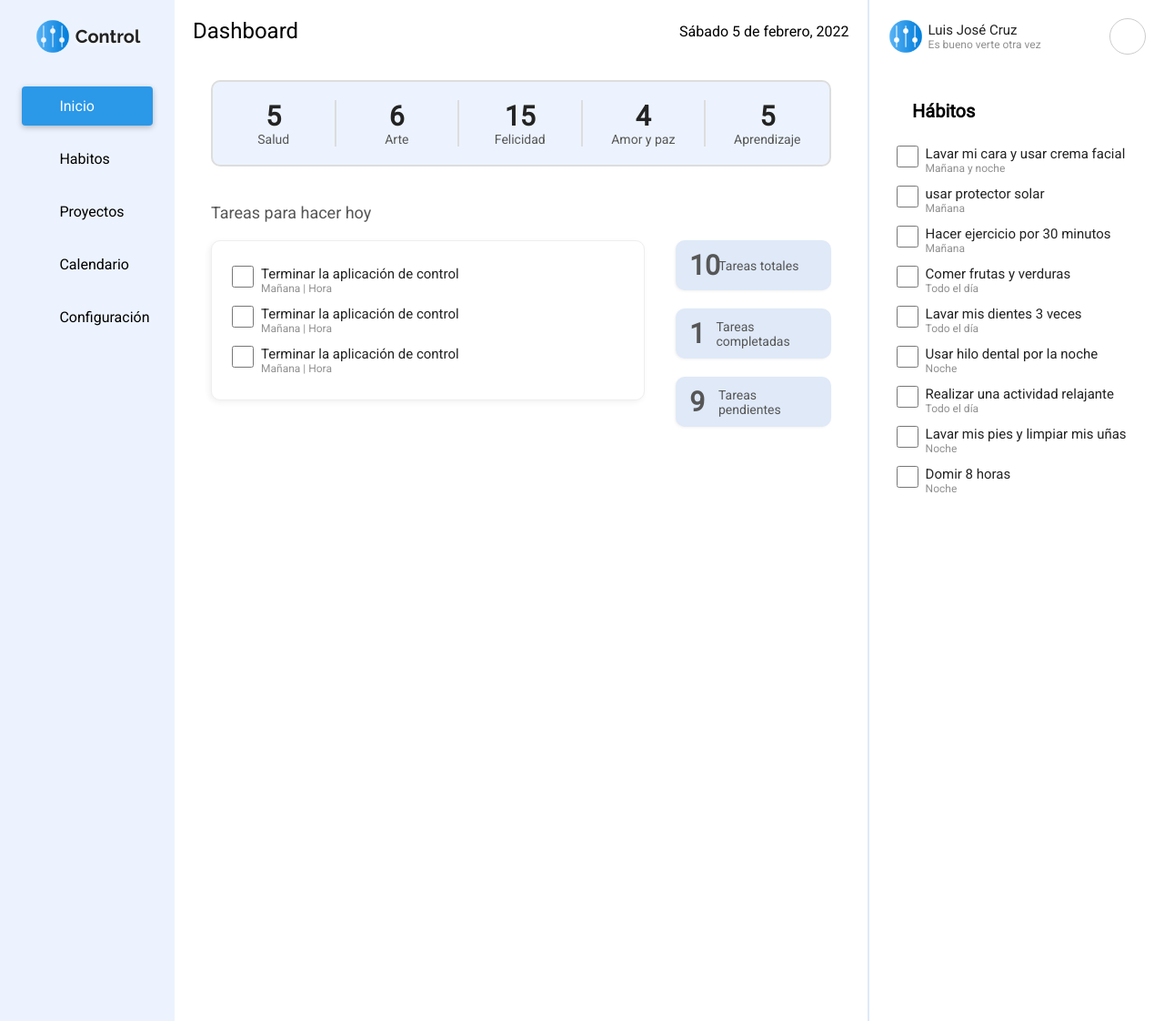
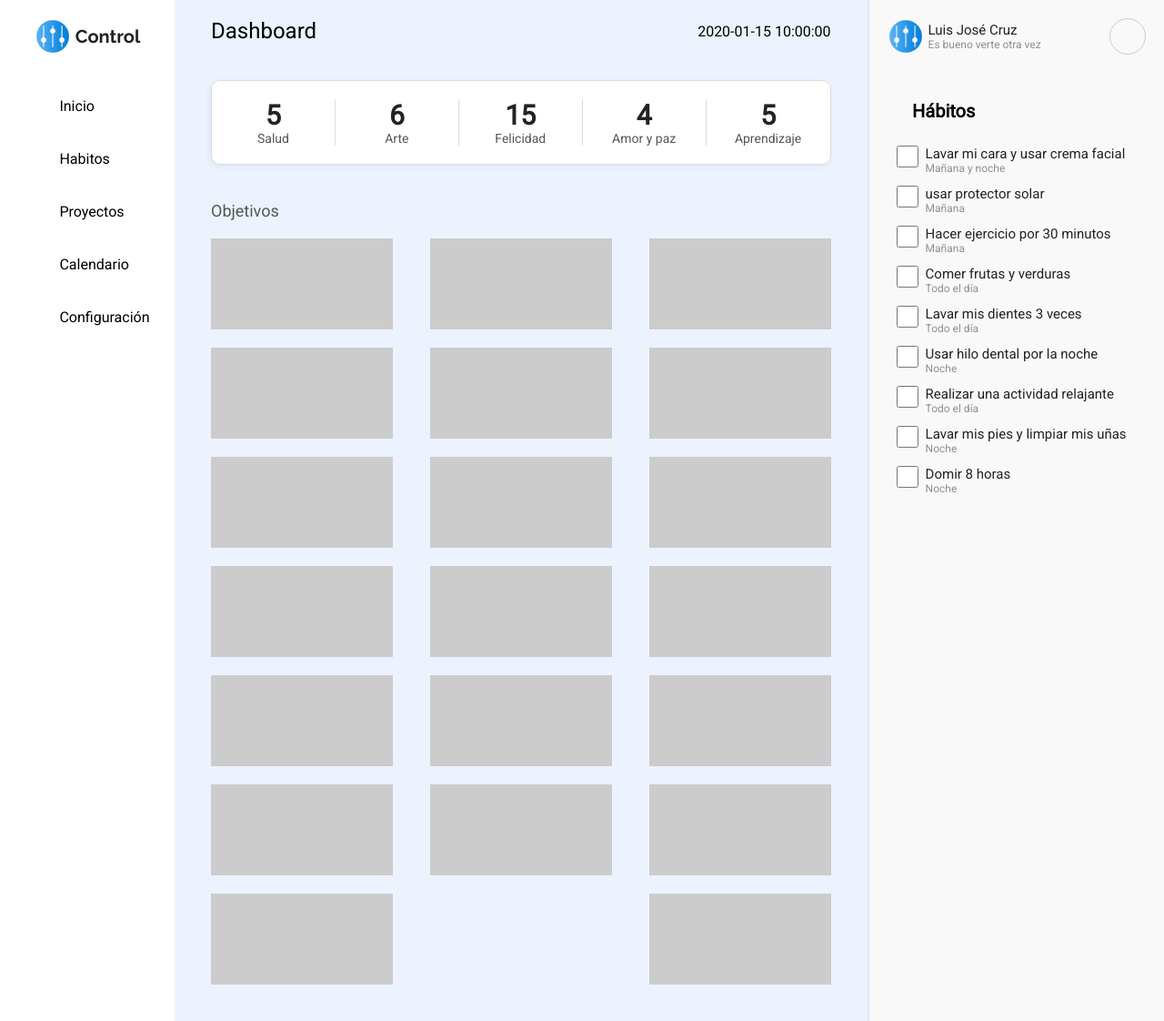
Before and after one commit to luisjosecruz/controlplen, a PHP site: template frontend/views/start.php in a window 1280 px wide. Shown: the whole page at 91% size. Run offline with PHP 8.4, Linux system fonts and the light colour scheme; the template is opened without the code that fills it: most values are stand-ins (such as "Sample title", 1, 10 or a date in 2020); some libraries are stand-ins or nearby versions.

Commit message:
intective changes

```diff
--- a/frontend/assets/css/style.css
+++ b/frontend/assets/css/style.css
@@ -8,8 +8,10 @@ main {
 }
 
 nav {
+    position: fixed;
     width: 15%;
     height: 100%;
+    background: white;
 }
 
 article {
@@ -18,19 +20,22 @@ article {
     justify-content: center;
     width: 85%;
     height: 100%;
+    margin-left: 15%;
 }
 
 .sec-left {
     width: 70%;
     height: 100%;
-    background-color: white;
+    background-color: #ecf3fe;
+    overflow-y: auto;
 }
 
 .sec-right {
     width: 30%;
     height: 100%;
-    background-color: white;
+    background-color: #f9f9f9;
     border-left: 2px solid #dfe9f8;
+    overflow-y: auto;
 }
 
 /*
@@ -70,6 +75,7 @@ nav ul li a .lj {
 
 .item-menu {
     transition: all .26s;
+    cursor: pointer;
 }
 
 .item-menu:hover {
@@ -174,7 +180,7 @@ LEFT AREA / DASHBOARD
     display: flex;
     align-items: center;
     justify-content: space-between;
-    padding: 20px;
+    padding: 20px 40px;
 }
 
 .dashboard-top__title {
@@ -196,16 +202,17 @@ LEFT AREA / DASHBOARD
     justify-content: space-evenly;
     width: 100%;
     margin: 20px 40px;
-    border: 2px solid #dddddd;
+    border: 1px solid #dddddd;
     border-radius: 10px;
-    background-color: #ecf3fe;
+    background-color: white;
+    box-shadow: -2px 2px 6px rgba(0,0,0,0.0575);
 }
 
 .dashboard-numbers__item {
     width: 20%;
     margin: 20px 0;
     text-align: center;
-    border-right: 2px solid #dddddd;
+    border-right: 1px solid #dddddd;
 }
 
 .dashboard-numbers__item:last-child {
@@ -230,6 +237,22 @@ LEFT AREA / DASHBOARD
     font-size: 1.8rem;
     color: #565656;
     padding: 20px 40px 0px;
+}
+
+.home-grid {
+    width: 100%;
+    padding: 20px 40px;
+    display: flex;
+    align-items: center;
+    justify-content: space-between;
+    flex-wrap: wrap;
+}
+
+.home-grid__box {
+    min-width: 200px;
+    min-height: 100px;
+    margin: 0 0 20px;
+    background-color: #cccccc;
 }
 
 .todo {
--- /dev/null
+++ b/frontend/assets/scripts/interactive.js
@@ -0,0 +1,35 @@
+document.addEventListener("DOMContentLoaded", function(event) {
+
+    let route = window.location.pathname;
+
+    // seleccion del menu principal
+    let menuItem = document.getElementsByClassName('item-menu');
+
+    // for (let index = 0; index < menuItem.length; index++) {
+    //     menuItem[index].addEventListener('click', () => {
+    //         for (let j = 0; j < menuItem.length; j++) {
+    //             menuItem[j].classList.remove('active');
+    //         }
+    //         menuItem[index].classList.add('active');
+    //     });
+    // }
+
+    for (let i = 0; i < menuItem.length; i++) {
+        menuItem[i].classList.remove('active');
+    }
+
+    switch (route) {
+        case '/':
+            menuItem[0].classList.add('active');
+
+            break;
+        case '/habits':
+            menuItem[1].classList.add('active');
+
+            break;
+        default:
+            break;
+    }
+
+
+});
--- a/frontend/views/start.php
+++ b/frontend/views/start.php
@@ -1,38 +1,13 @@
-<!DOCTYPE html>
-<html lang="es">
-<head>
-    <meta charset="UTF-8">
-    <meta http-equiv="X-UA-Compatible" content="IE=edge">
-    <meta name="viewport" content="width=device-width, initial-scale=1.0">
-    <title>Control</title>
-    <link rel="stylesheet" href="<?=URLSERVER.'/assets/css/base.css';?>">
-    <link rel="stylesheet" href="<?=URLSERVER.'/assets/css/style.css';?>">
-    <link rel="shortcut icon" href="<?=URLSERVER.'/assets/images/logo.png';?>" type="image/png">
-    <link rel="preconnect" href="https://fonts.googleapis.com">
-    <link rel="preconnect" href="https://fonts.gstatic.com" crossorigin>
-    <link href="https://fonts.googleapis.com/css2?family=Raleway:wght@300;400;500;700&family=Roboto&display=swap" rel="stylesheet">
-</head>
+<?php require_once ('templates/header.php'); ?>
 <body>
     <main>
-        <nav>
-            <div class="logo">
-                <img src="<?=URLSERVER.'/assets/images/logo.png';?>" alt="logo">
-                <p>Control</p>
-            </div>
-            <ul>
-                <li><a href="#" class="item-menu active"><span class="lj lj-home"></span> Inicio</a></li>
-                <li><a href="#" class="item-menu"><span class="lj lj-dice"></span> Habitos</a></li>
-                <li><a href="#" class="item-menu"><span class="lj lj-database"></span> Proyectos</a></li>
-                <li><a href="#" class="item-menu"><span class="lj lj-calendar-full"></span> Calendario</a></li>
-                <li><a href="#" class="item-menu"><span class="lj lj-cog"></span> Configuración</a></li>
-            </ul>
-        </nav>
+        <?php require_once ('templates/navbar.php'); ?>
         <article>
             <section class="sec-left">
                 <div class="dashboard">
                     <div class="dashboard-top">
                         <p class="dashboard-top__title">Dashboard</p>
-                        <p>Sábado 5 de febrero, 2022</p>
+                        <p><?=$date;?></p>
                     </div>
                     <div class="dashboard-body">
                         <div class="dashboard-numbers">
@@ -57,8 +32,30 @@
                                 <p class="normal-text">Aprendizaje</p>
                             </div>
                         </div>
-                        <p class="title-divider">Tareas para hacer hoy</p>
-                        <div class="todo">
+                        <p class="title-divider">Objetivos</p>
+                        <div class="home-grid">
+                            <div class="home-grid__box home-grid__one"></div>
+                            <div class="home-grid__box home-grid__two"></div>
+                            <div class="home-grid__box home-grid__three"></div>
+                            <div class="home-grid__box home-grid__three"></div>
+                            <div class="home-grid__box home-grid__three"></div>
+                            <div class="home-grid__box home-grid__one"></div>
+                            <div class="home-grid__box home-grid__two"></div>
+                            <div class="home-grid__box home-grid__three"></div>
+                            <div class="home-grid__box home-grid__three"></div>
+                            <div class="home-grid__box home-grid__three"></div>
+                            <div class="home-grid__box home-grid__one"></div>
+                            <div class="home-grid__box home-grid__two"></div>
+                            <div class="home-grid__box home-grid__three"></div>
+                            <div class="home-grid__box home-grid__three"></div>
+                            <div class="home-grid__box home-grid__three"></div>
+                            <div class="home-grid__box home-grid__one"></div>
+                            <div class="home-grid__box home-grid__two"></div>
+                            <div class="home-grid__box home-grid__three"></div>
+                            <div class="home-grid__box home-grid__three"></div>
+                            <div class="home-grid__box home-grid__three"></div>
+                        </div>
+                        <!-- <div class="todo">
                             <div class="todo-task">
                                 <table>
                                     <tbody>
@@ -67,32 +64,10 @@
                                                 <label class="habits-list__text">
                                                     <input type="checkbox">
                                                     <p>
-                                                        <span class="normal-text">Terminar la aplicación de control</span>
-                                                        <span class="small-text">Mañana | Hora</span>
+                                                        <span class="normal-text">---</span>
+                                                        <span class="small-text">...</span>
                                                     </p>
                                                 </label>
-                                            </td>
-                                        </tr>
-                                        <tr>
-                                            <td>
-                                                <label class="habits-list__text">
-                                                        <input type="checkbox">
-                                                        <p>
-                                                            <span class="normal-text">Terminar la aplicación de control</span>
-                                                            <span class="small-text">Mañana | Hora</span>
-                                                        </p>
-                                                    </label>
-                                            </td>
-                                        </tr>
-                                        <tr>
-                                            <td>
-                                                <label class="habits-list__text">
-                                                        <input type="checkbox">
-                                                        <p>
-                                                            <span class="normal-text">Terminar la aplicación de control</span>
-                                                            <span class="small-text">Mañana | Hora</span>
-                                                        </p>
-                                                    </label>
                                             </td>
                                         </tr>
                                     </tbody>
@@ -100,16 +75,10 @@
                             </div>
                             <div class="todo-metrics">
                                 <div class="todo-metrics__card">
-                                    <p><span>10</span> Tareas totales</p>
-                                </div>
-                                <div class="todo-metrics__card">
-                                    <p><span>1</span> Tareas completadas</p>
-                                </div>
-                                <div class="todo-metrics__card">
-                                    <p><span>9</span> Tareas pendientes</p>
+                                    <p><span>-</span> ---</p>
                                 </div>
                             </div>
-                        </div>
+                        </div> -->
                     </div>
                 </div>
             </section>
@@ -220,5 +189,6 @@
 
     <script src="<?=URLSERVER.'/assets/scripts/userFunctions.js';?>"></script>
     <script src="<?=URLSERVER.'/assets/scripts/logout.js';?>"></script>
+    <script src="<?=URLSERVER.'/assets/scripts/interactive.js';?>"></script>
 </body>
 </html>
--- /dev/null
+++ b/frontend/views/templates/header.php
@@ -0,0 +1,14 @@
+<!DOCTYPE html>
+<html lang="es">
+<head>
+    <meta charset="UTF-8">
+    <meta http-equiv="X-UA-Compatible" content="IE=edge">
+    <meta name="viewport" content="width=device-width, initial-scale=1.0">
+    <title>Control</title>
+    <link rel="stylesheet" href="<?=URLSERVER.'/assets/css/base.css';?>">
+    <link rel="stylesheet" href="<?=URLSERVER.'/assets/css/style.css';?>">
+    <link rel="shortcut icon" href="<?=URLSERVER.'/assets/images/logo.png';?>" type="image/png">
+    <link rel="preconnect" href="https://fonts.googleapis.com">
+    <link rel="preconnect" href="https://fonts.gstatic.com" crossorigin>
+    <link href="https://fonts.googleapis.com/css2?family=Raleway:wght@300;400;500;700&family=Roboto&display=swap" rel="stylesheet">
+</head>
--- /dev/null
+++ b/frontend/views/templates/navbar.php
@@ -0,0 +1,13 @@
+<nav>
+    <div class="logo">
+        <img src="<?=URLSERVER.'/assets/images/logo.png';?>" alt="logo">
+        <p>Control</p>
+    </div>
+    <ul>
+        <li><a href="<?=URLSERVER.'/';?>"" class="item-menu"><span class="lj lj-home"></span> Inicio</a></li>
+        <li><a href="<?=URLSERVER.'/habits';?>"" class="item-menu"><span class="lj lj-dice"></span> Habitos</a></li>
+        <li><a href="<?=URLSERVER.'/projects';?>"" class="item-menu"><span class="lj lj-database"></span> Proyectos</a></li>
+        <li><a href="<?=URLSERVER.'/calendar';?>"" class="item-menu"><span class="lj lj-calendar-full"></span> Calendario</a></li>
+        <li><a href="<?=URLSERVER.'/config';?>"" class="item-menu"><span class="lj lj-cog"></span> Configuración</a></li>
+    </ul>
+</nav>
```
Also changed, not shown: backend/classes/token.php (deleted, +0 -41 lines), backend/dao/goals.php (added, +11 -0 lines), frontend/index.php (+10 -0 lines), frontend/views/habits.php (added, +78 -0 lines).
